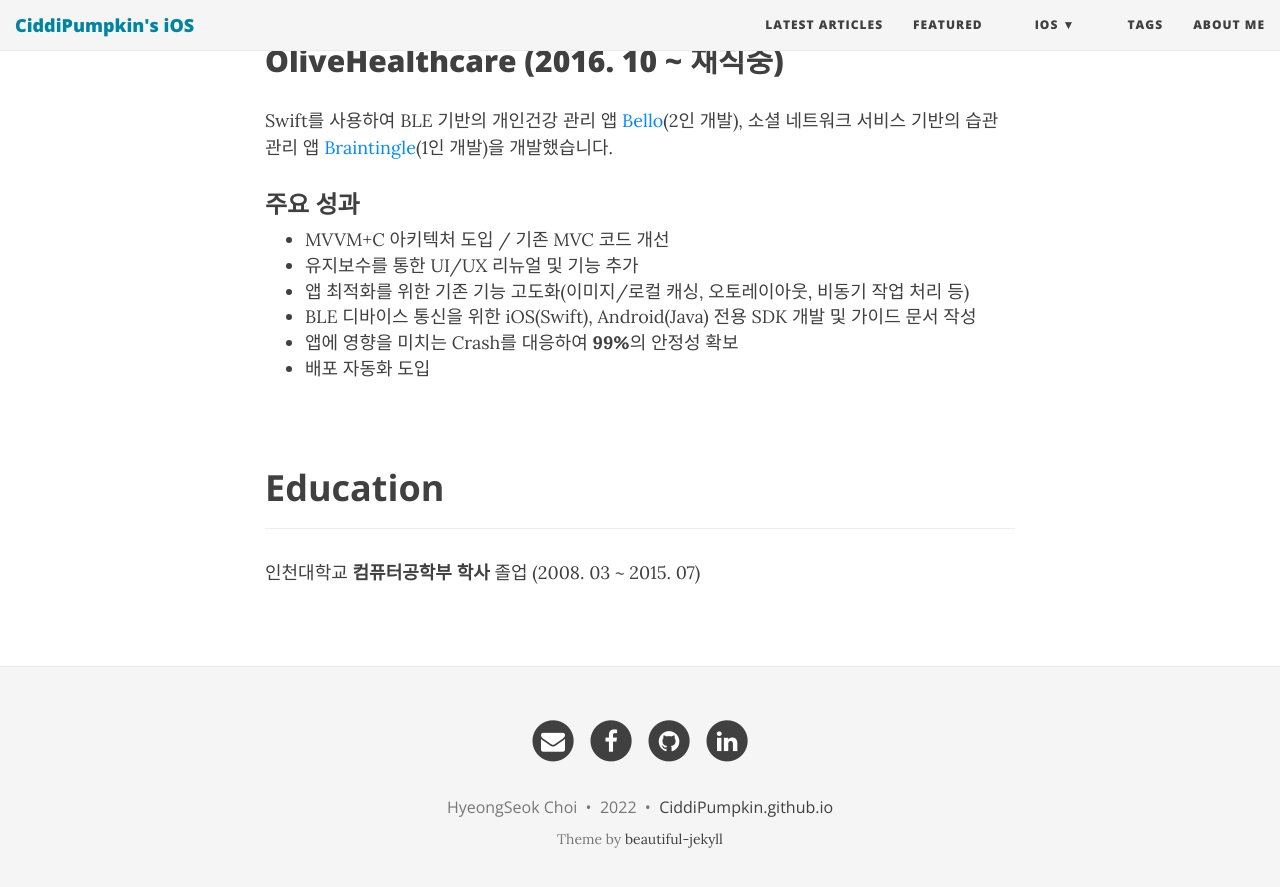
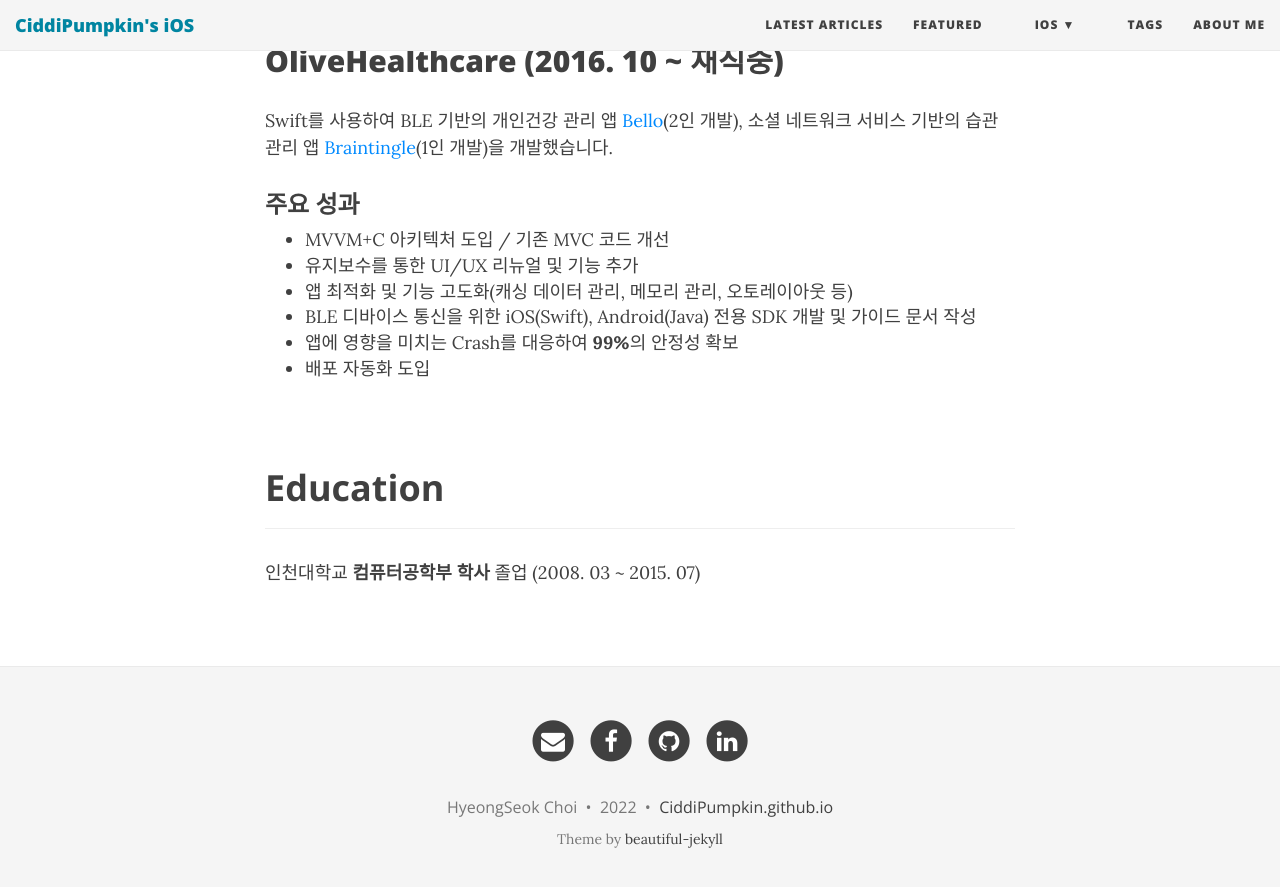
Before and after one commit to CiddiPumpkin/CiddiPumpkin.github.io, a Jekyll site: the page built from aboutme.md, in a window 1280 px wide and 900 px high, scrolled down 951 px. Shown: the top 887 px of the window. Built offline with Jekyll 4.4.1, drawn with Linux system fonts in a browser that asks for light colours; nearby versions of some CDN libraries.

Commit message:
aboutme 문구 변경

```diff
--- a/aboutme.md
+++ b/aboutme.md
@@ -24,7 +24,7 @@ Swift를 사용하여 BLE 기반의 개인건강 관리 앱 [Bello](https://apps
 ### 주요 성과
 - MVVM+C 아키텍처 도입 / 기존 MVC 코드 개선
 - 유지보수를 통한 UI/UX 리뉴얼 및 기능 추가
-- 앱 최적화를 위한 기존 기능 고도화(이미지/로컬 캐싱, 오토레이아웃, 비동기 작업 처리 등)
+- 앱 최적화 및 기능 고도화(캐싱 데이터 관리, 메모리 관리, 오토레이아웃 등)
 - BLE 디바이스 통신을 위한 iOS(Swift), Android(Java) 전용 SDK 개발 및 가이드 문서 작성
 - 앱에 영향을 미치는 Crash를 대응하여 **99%**의 안정성 확보
 - 배포 자동화 도입
```
